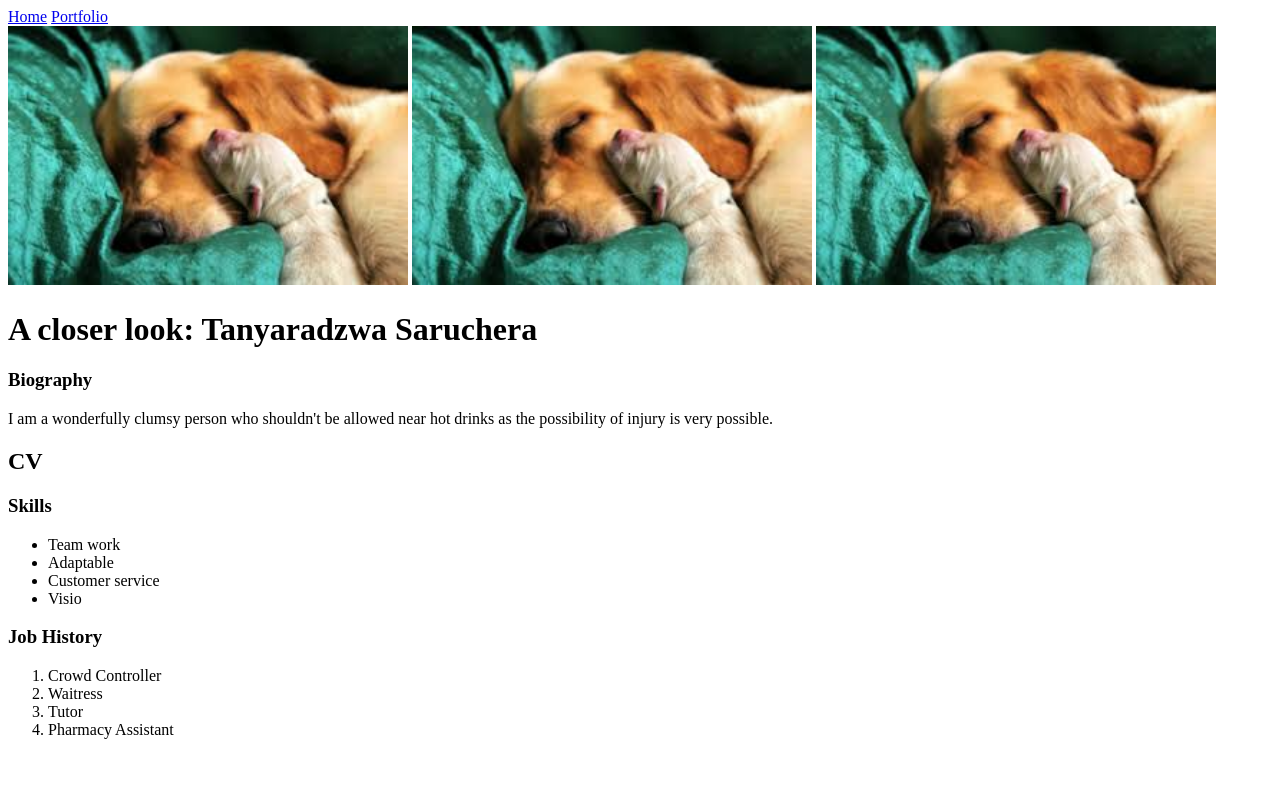
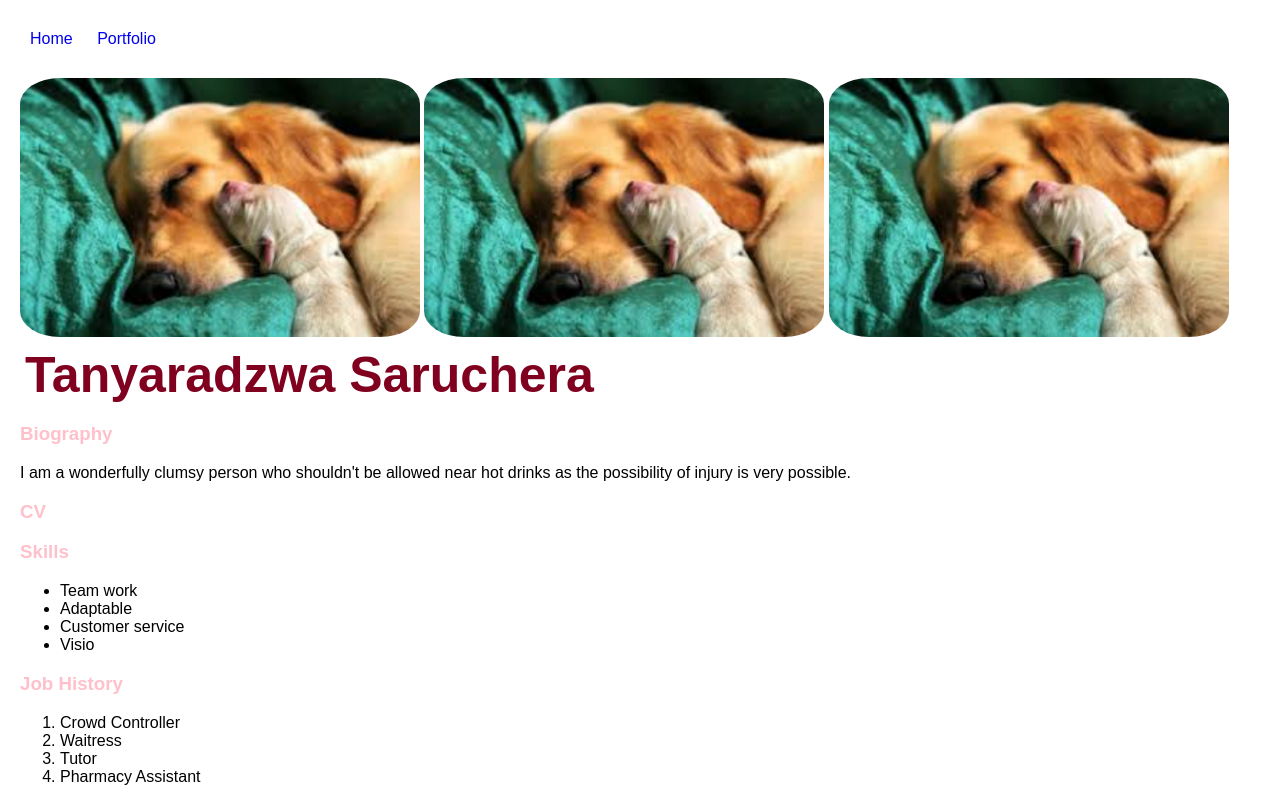
Before and after one commit to trs34/Portfolio, a plain HTML site: page index.html in a window 1280 px wide. Drawn offline with Linux system fonts and the light colour scheme.

Commit message:
Stage 1 Design

```diff
--- a/css/index.css
+++ b/css/index.css
@@ -0,0 +1,33 @@
+.leftspace {
+	padding-left: 0px;
+}
+
+body {
+	font-family: "Arial",Arial,sans-seriff;
+	margin: 20px;
+
+}
+
+nav{
+	padding: 10px;
+	margin-bottom: 20px;
+}
+
+img{
+	border-radius:10%;
+}
+
+h1{
+	font-size:50px;
+	margin:5px;
+	color:#800020;
+}
+
+h3 {
+	color:pink;
+}
+
+a {
+	text-decoration: none;
+	padding:10px;
+}
--- a/index.html
+++ b/index.html
@@ -2,10 +2,11 @@
 <html>
 	<head>
 		<title>Portfolio: Tanyaradzwa Saruchera:</title>
+		<link rel="stylesheet" type="text/css" href="css/index.css">
 	</head>
 	<body>
 
-		<nav>
+		<nav class="leftspace">
 			<a href="index.html">Home</a>
 			<a href="portfolio.html">Portfolio</a>
 		</nav>
@@ -16,14 +17,14 @@
 	  <img src="images/pup.jpeg" width ='400px'>
 	  <img src="images/pup.jpeg" width ='400px'>
 
-	  <h1>A closer look: Tanyaradzwa Saruchera</h1>
+	  <h1>Tanyaradzwa Saruchera</h1>
 
 	   <h3>Biography</h3>
 
 	  <p>I am a wonderfully clumsy person who shouldn't be allowed near hot drinks as the possibility of injury is very possible.
 	  </p>
 
-	  <h2>CV</h2>
+	  <h3>CV</h3>
 
 
 	  <h3> Skills</h3>
```
